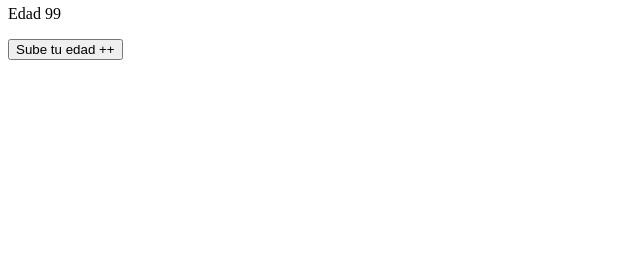
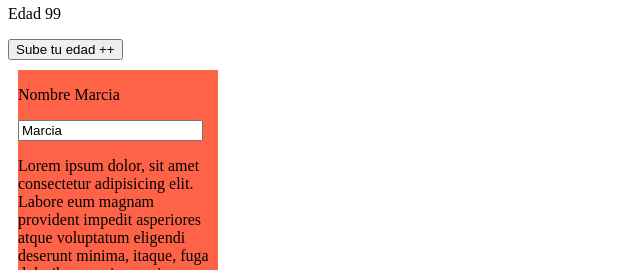
Before and after one commit to Alvaro-Hernandez/basics_of_Angular_Platzi, an Angular app in the folder my-app/: page / in a window 1280 px wide. Shown: the part 828-1105 px from the top of the page, without its empty margins (0-640 px from the left). Before the commit the page ends 896 px from the top, so only its background shows below. Built offline with nearby package versions, Linux system fonts and the light colour scheme.

Commit message:
Uso de Evento Scroll y Keyup Event_BindinV2

```diff
--- a/my-app/angular.json
+++ b/my-app/angular.json
@@ -97,5 +97,8 @@
         }
       }
     }
+  },
+  "cli": {
+    "analytics": "198bbeb0-935d-4b36-be9c-4dafe51f9d30"
   }
 }
--- a/my-app/src/app/app.component.css
+++ b/my-app/src/app/app.component.css
@@ -0,0 +1,8 @@
+.box{
+  position: relative;
+  height: 200px;
+  width: 200px;
+  overflow-y: scroll;
+  background-color: tomato;
+  margin: 10px 10px 10px 10px;
+}
--- a/my-app/src/app/app.component.html
+++ b/my-app/src/app/app.component.html
@@ -31,3 +31,16 @@
 <p>Edad {{persona.edad}}</p>
 <!-- Creamos un boton que acceda al evento de nuestro componente e inicialice lo que esta dentro de el -->
 <button (click)="incrementoEdad()">Sube tu edad ++</button>
+
+<!-- Hacemos uso del evento scrool para poder saber sus movimientos y creamos un metodo que reciba este evento -->
+<!-- Para realizar una funcion y ver que ocurre -->
+<div class="box" (scroll) = "onScroll($event)">
+  <p>Nombre {{persona.name}}</p>
+  <!-- Vamos a capturar otro evento el cual es keyup que nos permite saber cada vez que tecleamos  -->
+  <input type="text" [value]="persona.name" (keyup)="changeName($event)">
+  <p>Lorem ipsum dolor, sit amet consectetur adipisicing elit. Labore eum magnam provident impedit asperiores atque voluptatum eligendi deserunt minima, itaque, fuga doloribus aperiam, enim accusantium. A magni dicta corrupti pariatur!
+  Mollitia quod veritatis eveniet accusantium nobis velit! Nam, dolores expedita. Distinctio deserunt veniam magnam ad. Enim placeat vitae fugiat praesentium! Expedita magni quod minima dolores in id vitae facere sed.
+  Sit, deleniti commodi! Velit dignissimos optio, ex reiciendis earum aliquam autem atque libero tempora modi quae ipsa incidunt est nemo possimus perferendis nulla consequatur deserunt recusandae cum. Repellendus, molestias totam.
+  Enim, cum rem commodi dolor ab doloremque placeat distinctio quidem tenetur molestiae, fugit suscipit repellat perspiciatis culpa totam. Quidem necessitatibus labore reiciendis ducimus magnam temporibus consectetur aut deleniti at assumenda!
+  Quibusdam assumenda libero ratione enim expedita quis? Delectus et, quam maiores non vitae iure odio soluta magni minima ducimus. Quia magni aut cum commodi. Autem iste possimus aperiam quasi ad.</p>
+</div>
--- a/my-app/src/app/app.component.ts
+++ b/my-app/src/app/app.component.ts
@@ -27,6 +27,7 @@ export class AppComponent {
     this.btnDisabled = !this.btnDisabled;
   }
 
+  // Con este evento incrementamos la edad del atributo edad en el objeto persona
   incrementoEdad(){
    if(this.persona.edad <100){
     this.persona.edad += 1;
@@ -35,4 +36,16 @@ export class AppComponent {
     alert("No puedes tener mas de 100 años no manches");
    }
   }
+
+  // Vamos a crear un evento que al momento de dar scroll haga una funcion recibiendo el evento
+  onScroll(event : Event){
+    const element = event.target as HTMLElement;
+    console.log(element.scrollTop);
+  }
+
+  //Vamos a crear un evento al momento de teclear
+  changeName(event : Event){
+    const element = event.target as HTMLInputElement;
+    this.persona.name=element.value;
+  }
 }
```
Also changed, not shown: 1 other file (tests, documents, lock files or other folders).
